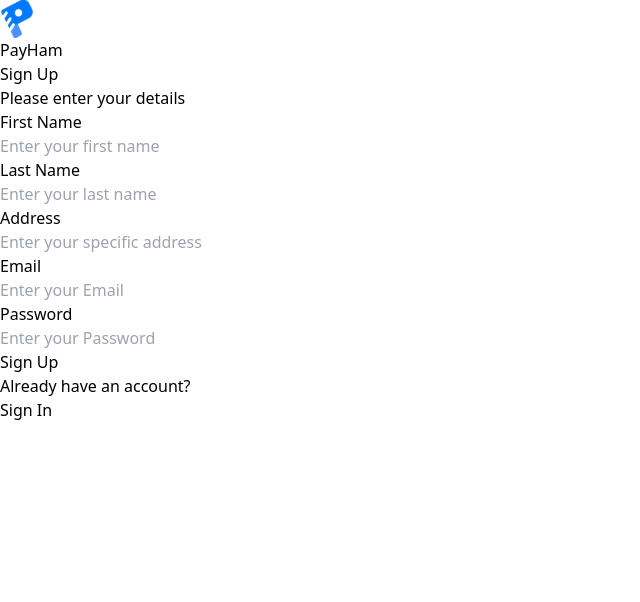
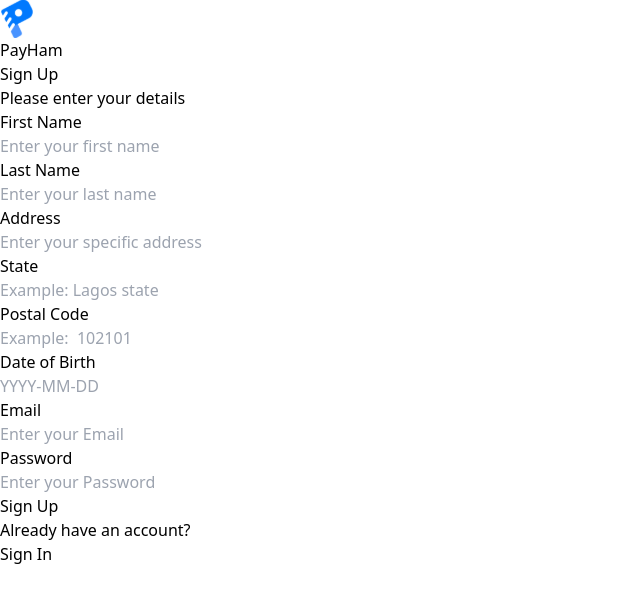
Before and after one commit to fasakinhenry/PayHam, a Next.js app: page /sign-up in a window 1280 px wide. Shown: the top 602 px of the page, without its empty margins (0-640 px from the left). Built offline with nearby package versions, Linux system fonts and the light colour scheme.

Commit message:
:tada: feat: create all form items in the sign-in form
Add all necessary form items to the sign-in form.

0.0.19

```diff
--- a/components/AuthForm.tsx
+++ b/components/AuthForm.tsx
@@ -99,7 +99,24 @@ const AuthForm = ({ type }: { type: string }) => {
                     label='Address'
                     placeholder='Enter your specific address'
                   />
-
+                  <CustomInput
+                    control={form.control}
+                    name='state'
+                    label='State'
+                    placeholder='Example: Lagos state'
+                  />
+                  <CustomInput
+                    control={form.control}
+                    name='postalCode'
+                    label='Postal Code'
+                    placeholder='Example:  102101'
+                  />
+                  <CustomInput
+                    control={form.control}
+                    name='dateOfBirth'
+                    label='Date of Birth'
+                    placeholder='YYYY-MM-DD'
+                  />
                 </>
               )}
               <CustomInput
```
